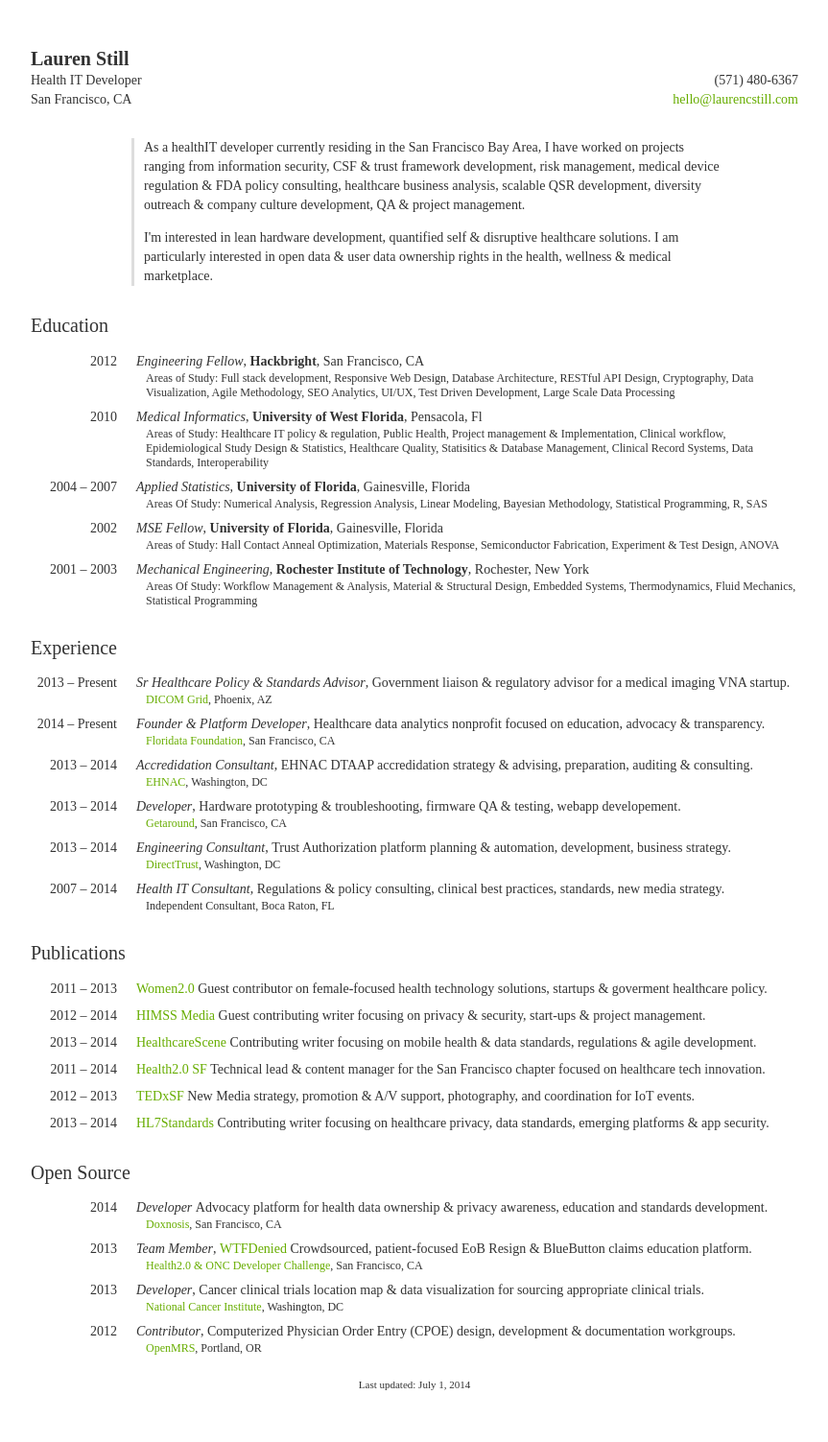
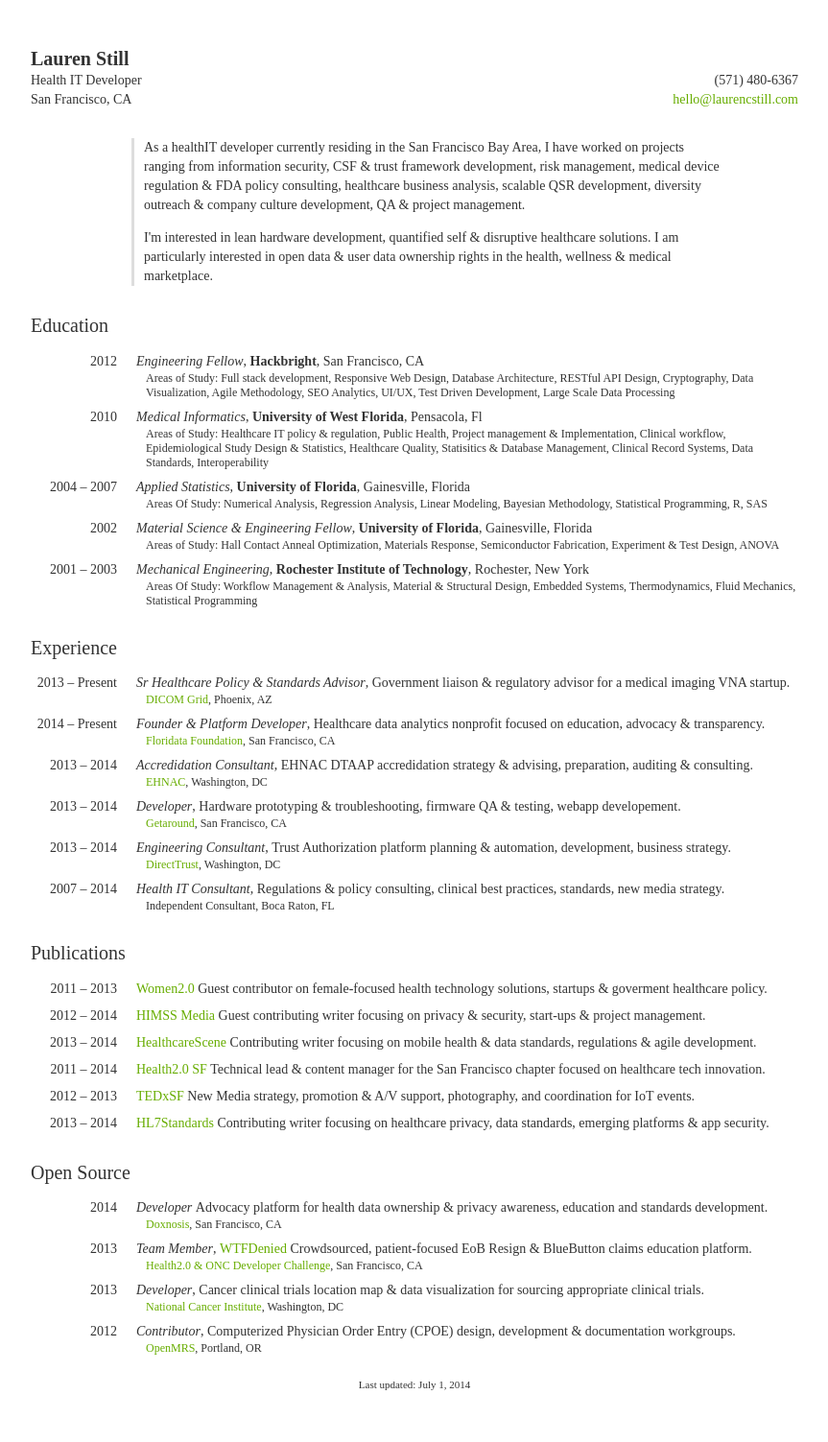
Before and after one commit to laurenstill/laurenstill.github.io, a Jekyll site: the page cv/index.html, which Jekyll copies as it is, in a window 1280 px wide. Shown: the whole page at 96% size, without its empty margins (208-1071 px from the left). Built offline with Jekyll 4.4.1, drawn with Linux system fonts in a browser that asks for light colours; comment, search, counter and statistics services are not loaded.

Commit message:
Update index.html

```diff
--- a/cv/index.html
+++ b/cv/index.html
@@ -71,7 +71,7 @@
                 </li>
                 <li>
                     <span class="date">2002</span>
-                    <span class="position">MSE Fellow</span>,
+                    <span class="position">Material Science &amp; Engineering Fellow</span>,
                     <span class="institute">University of Florida</span>,
                     <span class="loc">Gainesville, Florida</span>
                     <span class="meta">Areas of Study: Hall Contact Anneal Optimization, Materials Response, Semiconductor Fabrication, Experiment &amp; Test Design, ANOVA
```
